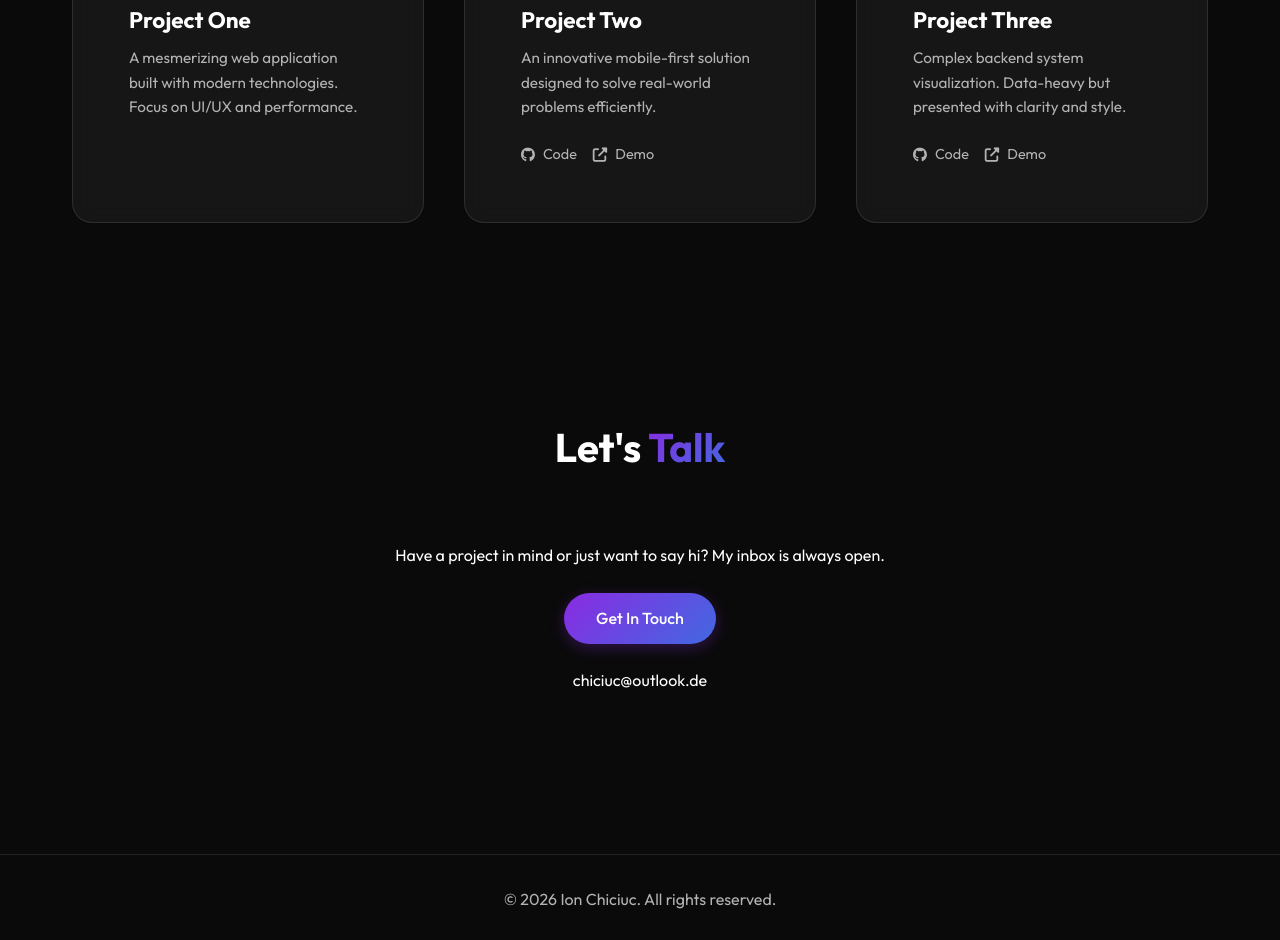
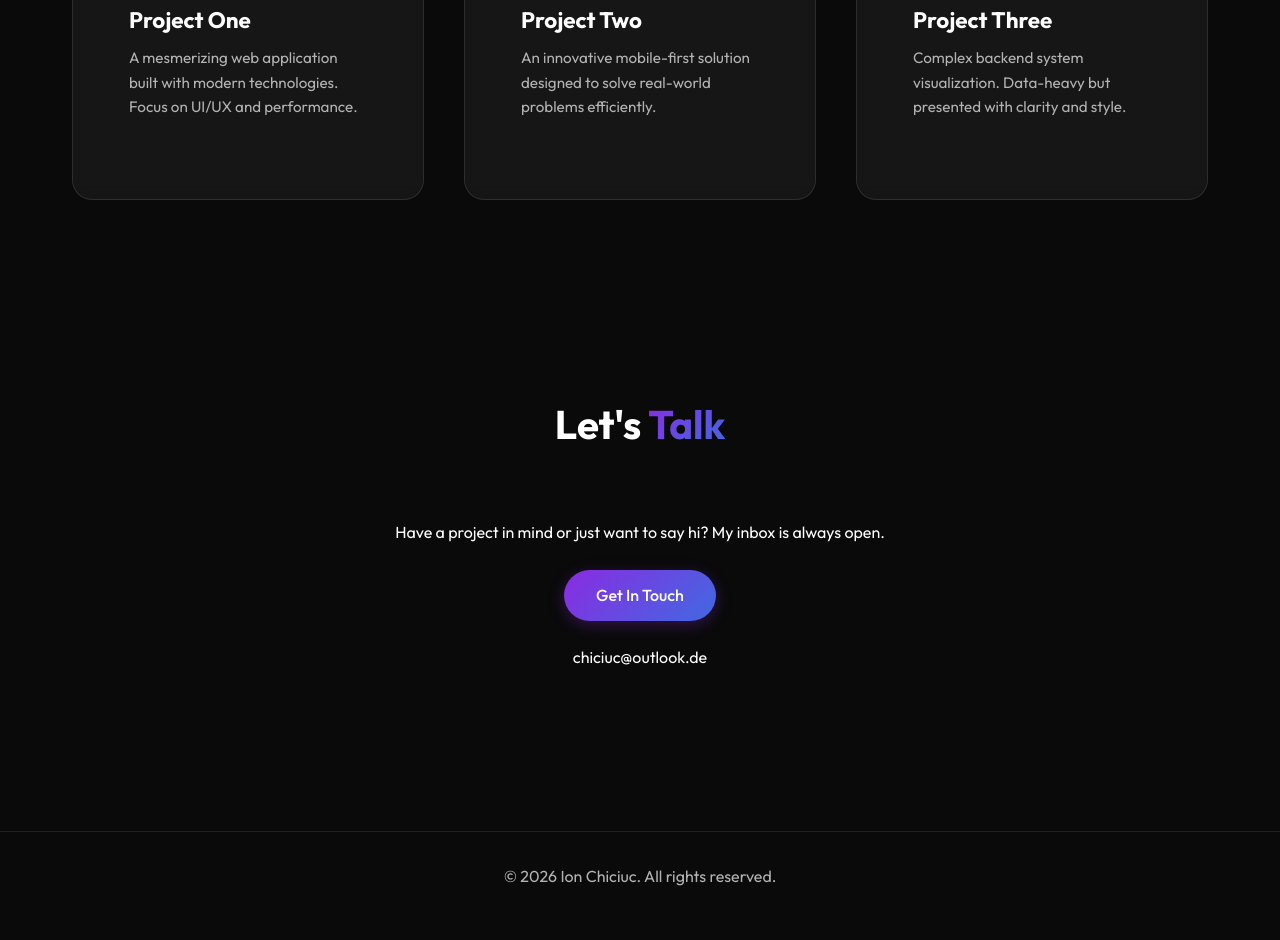
Before and after one commit to chiciuc17/PortfolioWebSite, a plain HTML site: page index.html in a window 1280 px wide. Shown: the part 1892-2832 px from the top of the page. Drawn offline with nearby package versions, Linux system fonts and the light colour scheme.

Commit message:
Remove project links completely from all projects

```diff
--- a/index.html
+++ b/index.html
@@ -138,13 +138,7 @@
                             <h3 data-i18n="projects.p2Title">Project Two</h3>
                             <p data-i18n="projects.p2Desc">An innovative mobile-first solution designed to solve
                                 real-world problems efficiently.
-                            </p>
-                            <div class="project-links">
-                                <a href="#" class="link-btn"><i class="fab fa-github"></i> <span
-                                        data-i18n="projects.code">Code</span></a>
-                                <a href="#" class="link-btn"><i class="fas fa-external-link-alt"></i> <span
-                                        data-i18n="projects.demo">Demo</span></a>
-                            </div>
+
                         </div>
                     </article>
 
@@ -157,13 +151,7 @@
                             <h3 data-i18n="projects.p3Title">Project Three</h3>
                             <p data-i18n="projects.p3Desc">Complex backend system visualization. Data-heavy but
                                 presented with clarity and style.
-                            </p>
-                            <div class="project-links">
-                                <a href="#" class="link-btn"><i class="fab fa-github"></i> <span
-                                        data-i18n="projects.code">Code</span></a>
-                                <a href="#" class="link-btn"><i class="fas fa-external-link-alt"></i> <span
-                                        data-i18n="projects.demo">Demo</span></a>
-                            </div>
+
                         </div>
                     </article>
                 </div>
```
